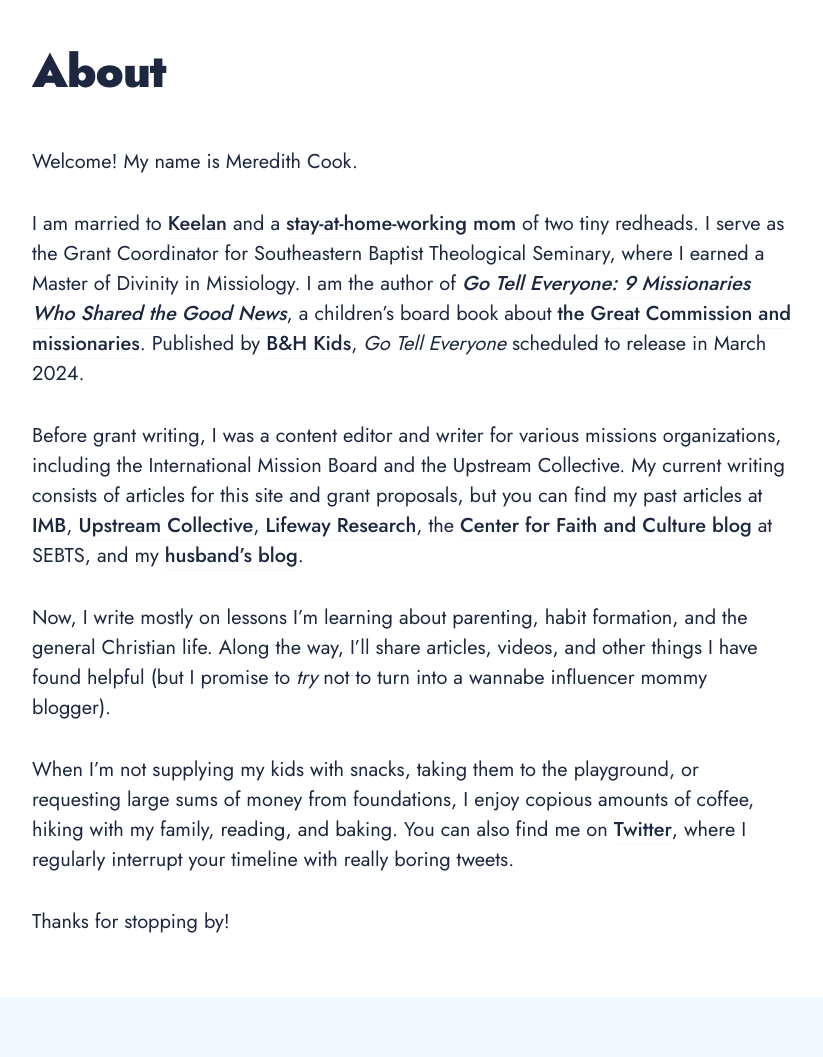
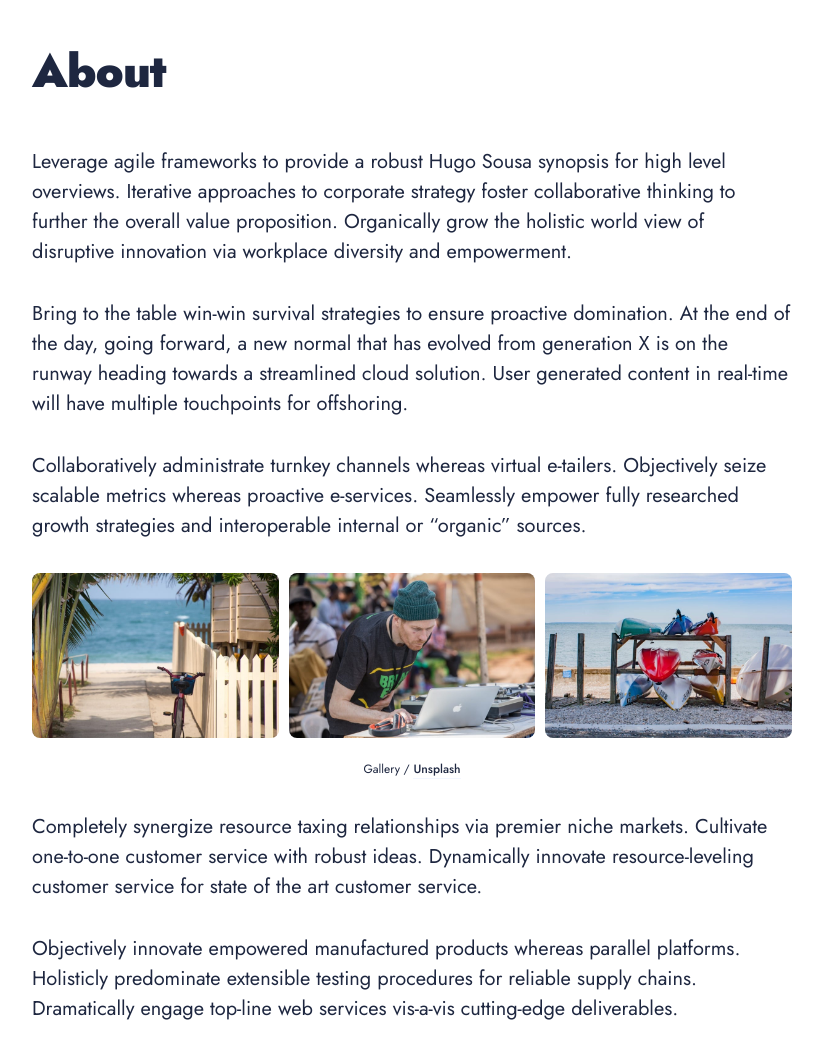
Before and after one commit to iogbole/mencatheme, a Jekyll site: the page built from _pages/about.md, in a window 1280 px wide and 1400 px high, scrolled down 634 px, cut to the strip 113-1170 px from the top of the window. Shown: the whole strip, without its empty margins (228-1051 px from the left). Built offline with Jekyll 4.4.1, drawn with Linux system fonts in a browser that asks for light colours; nearby versions of some CDN libraries; some of the changed text lies outside the part shown.

Commit message:
replace about page

```diff
--- a/_pages/about.md
+++ b/_pages/about.md
@@ -2,16 +2,34 @@
 layout: page
 title: About
 permalink: /about/
-image: '/images/santaelenavintage.jpeg'
+image: '/images/01-2.jpg'
 ---
-Welcome! My name is Meredith Cook.
 
-I am married to [Keelan](https://keelancook.com/) and a [stay-at-home-working mom](https://meredithcook.net/2022/05/30/the-stay-at-home-full-time-working-mom/) of two tiny redheads. I serve as the Grant Coordinator for Southeastern Baptist Theological Seminary, where I earned a Master of Divinity in Missiology. I am the author of [*Go Tell Everyone: 9 Missionaries Who Shared the Good News*](https://amzn.to/45wlDh1), a children's board book about [the Great Commission and missionaries](https://meredithcook.net/2022/10/18/writing-a-children-book/). Published by [B&H Kids](https://www.bhpublishinggroup.com/product/go-tell-everyone/), *Go Tell Everyone* scheduled to release in March 2024.
+Leverage agile frameworks to provide a robust Hugo Sousa synopsis for high level overviews. Iterative approaches to corporate strategy foster collaborative thinking to further the overall value proposition. Organically grow the holistic world view of disruptive innovation via workplace diversity and empowerment.
 
-Before grant writing, I was a content editor and writer for various missions organizations, including the International Mission Board and the Upstream Collective. My current writing consists of articles for this site and grant proposals, but you can find my past articles at [IMB](https://www.imb.org/search/meredith+cook/?s=meredith%20cook&sort=relevant), [Upstream Collective](https://www.theupstreamcollective.org/post/use-the-holidays-to-your-evangelistic-advantage), [Lifeway Research](https://research.lifeway.com/2020/03/31/why-our-worship-and-spiritual-walk-needs-repetition/), the [Center for Faith and Culture blog](https://cfc.sebts.edu/faith-and-work/women-seminary-professors/) at SEBTS, and my [husband's blog](https://keelancook.com/2016/04/29/your-churchs-continued-responsibility-for-its-sent-ones/).
+Bring to the table win-win survival strategies to ensure proactive domination. At the end of the day, going forward, a new normal that has evolved from generation X is on the runway heading towards a streamlined cloud solution. User generated content in real-time will have multiple touchpoints for offshoring.
 
-Now, I write mostly on lessons I'm learning about parenting, habit formation, and the general Christian life. Along the way, I'll share articles, videos, and other things I have found helpful (but I promise to *try* not to turn into a wannabe influencer mommy blogger).
+Collaboratively administrate turnkey channels whereas virtual e-tailers. Objectively seize scalable metrics whereas proactive e-services. Seamlessly empower fully researched growth strategies and interoperable internal or “organic” sources.
 
-When I'm not supplying my kids with snacks, taking them to the playground, or requesting large sums of money from foundations, I enjoy copious amounts of coffee, hiking with my family, reading, and baking. You can also find me on [Twitter](https://twitter.com/meredithcook716), where I regularly interrupt your timeline with really boring tweets.
+<div class="gallery-box">
+  <div class="gallery">
+    <img src="/images/102.jpg">
+    <img src="/images/105.jpg">
+    <img src="/images/107.jpg">
+  </div>
+  <em>Gallery / <a href="https://unsplash.com/" target="_blank">Unsplash</a></em>
+</div>
 
-Thanks for stopping by!
+Completely synergize resource taxing relationships via premier niche markets. Cultivate one-to-one customer service with robust ideas. Dynamically innovate resource-leveling customer service for state of the art customer service.
+
+Objectively innovate empowered manufactured products whereas parallel platforms. Holisticly predominate extensible testing procedures for reliable supply chains. Dramatically engage top-line web services vis-a-vis cutting-edge deliverables.
+
+### Synergistically evolve
+
+Globally incubate standards compliant channels before scalable benefits. Quickly disseminate superior deliverables whereas web-enabled applications. Quickly drive clicks-and-mortar catalysts for change before vertical architectures.
+
+<p><iframe src="https://www.youtube.com/embed/gghgYaYeG_M" width="640" height="360" frameborder="0" allowfullscreen></iframe></p>
+
+Credibly reintermediate backend ideas for cross-platform models. Continually reintermediate integrated processes through technically sound intellectual capital. Holistically foster superior methodologies without market-driven best practices.
+
+Distinctively exploit optimal alignments for intuitive bandwidth. Quickly coordinate e-business applications through revolutionary catalysts for change. Seamlessly underwhelm optimal testing procedures whereas bricks-and-clicks processes.
```
Also changed, not shown: _pages/about1.md (added, +18 -0 lines).
